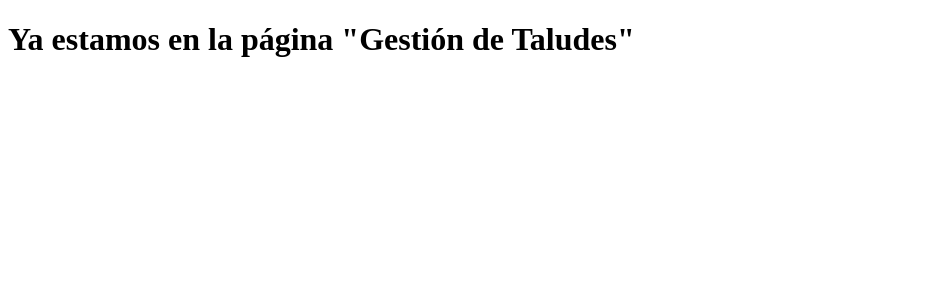
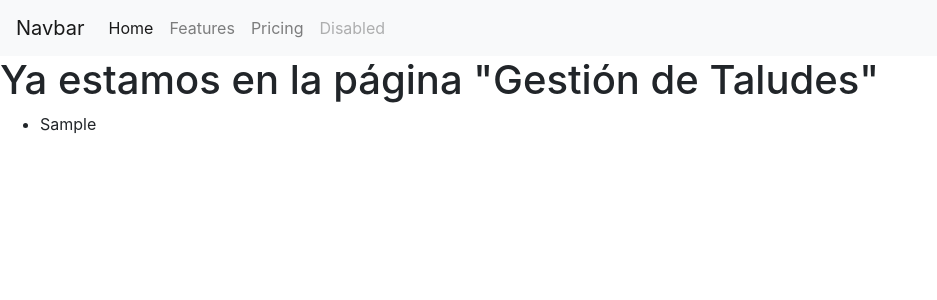
Before and after one commit to labsigco/dptaludes, a Django app: page / in a window 1280 px wide. Shown: the top 300 px of the page, without its empty margins (0-937 px from the left). Run offline with Django 5.2, Linux system fonts and the light colour scheme; tables that the repository leaves empty hold one stand-in row (values such as "Sample post").

Commit message:
HTML V. 0.0

```diff
--- a/Aplicaciones/Gestion/templates/GestionTaludes.html
+++ b/Aplicaciones/Gestion/templates/GestionTaludes.html
@@ -1,16 +1,10 @@
-<!DOCTYPE html>
-<html lang="en">
-<head>
-    <meta charset="UTF-8">
-    <meta name="viewport" content="width=devicewidth, initial-scale=1.0">
-    <title>Document</title>
-</head>
-<body>
-    <h1>Ya estamos en la página "Gestión de Taludes"</h1>
+{% extends "./base.html" %}
+
+{% block body %}
+<h1>Ya estamos en la página "Gestión de Taludes"</h1>
     <ul>
         {% for t in taludes %}
-        <li{{ t. }}
+        <li>{{ t.codigo }}</li>
         {% endfor %}
     </ul>
-</body>
-</html>
+{% endblock %}
--- /dev/null
+++ b/Aplicaciones/Gestion/templates/base.html
@@ -0,0 +1,32 @@
+<!DOCTYPE html>
+<html lang="en">
+<head>
+    <meta charset="UTF-8">
+    <meta name="viewport" content="width=devicewidth, initial-scale=1.0">
+    <title>Document</title>
+    <link rel="stylesheet" href="https://cdn.jsdelivr.net/npm/bootstrap@4.4.1/dist/css/bootstrap.min.css" integrity="sha384-Vkoo8x4CGsO3+Hhxv8T/Q5PaXtkKtu6ug5TOeNV6gBiFeWPGFN9MuhOf23Q9Ifjh" crossorigin="anonymous">
+</head>
+<body>
+<nav class="navbar navbar-expand-lg navbar-light bg-light">
+  <a class="navbar-brand" href="#">Navbar</a>
+  <button class="navbar-toggler" type="button" data-toggle="collapse" data-target="#navbarNavAltMarkup" aria-controls="navbarNavAltMarkup" aria-expanded="false" aria-label="Toggle navigation">
+    <span class="navbar-toggler-icon"></span>
+  </button>
+  <div class="collapse navbar-collapse" id="navbarNavAltMarkup">
+    <div class="navbar-nav">
+      <a class="nav-item nav-link active" href="#">Home <span class="sr-only">(current)</span></a>
+      <a class="nav-item nav-link" href="#">Features</a>
+      <a class="nav-item nav-link" href="#">Pricing</a>
+      <a class="nav-item nav-link disabled" href="#" tabindex="-1" aria-disabled="true">Disabled</a>
+    </div>
+  </div>
+</nav>
+    {% block body %}
+
+    {% endblock %}
+
+<script src="https://code.jquery.com/jquery-3.4.1.slim.min.js" integrity="sha384-J6qa4849blE2+poT4WnyKhv5vZF5SrPo0iEjwBvKU7imGFAV0wwj1yYfoRSJoZ+n" crossorigin="anonymous"></script>
+<script src="https://cdn.jsdelivr.net/npm/popper.js@1.16.0/dist/umd/popper.min.js" integrity="sha384-Q6E9RHvbIyZFJoft+2mJbHaEWldlvI9IOYy5n3zV9zzTtmI3UksdQRVvoxMfooAo" crossorigin="anonymous"></script>
+<script src="https://cdn.jsdelivr.net/npm/bootstrap@4.4.1/dist/js/bootstrap.min.js" integrity="sha384-wfSDF2E50Y2D1uUdj0O3uMBJnjuUD4Ih7YwaYd1iqfktj0Uod8GCExl3Og8ifwB6" crossorigin="anonymous"></script>
+</body>
+</html>
--- a/Aplicaciones/Gestion/views.py
+++ b/Aplicaciones/Gestion/views.py
@@ -5,4 +5,4 @@
 # Create your views here.
 def home(request):
     taludesListados = Taludes.objects.all()
-    return render(request, "GestionTaludes.html", {"cursos": taludesListados})
+    return render(request, "GestionTaludes.html", {"taludes": taludesListados })
```
